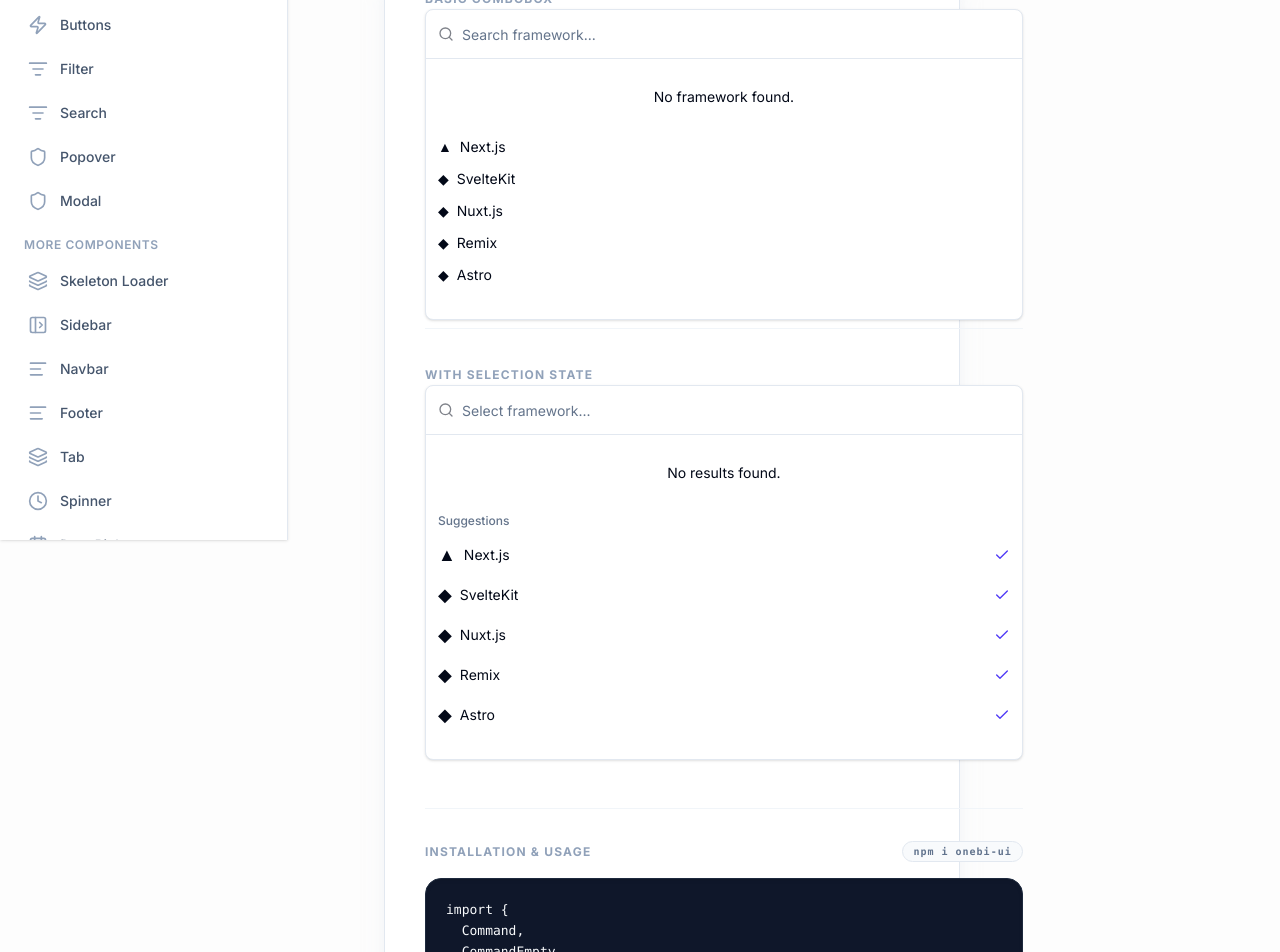
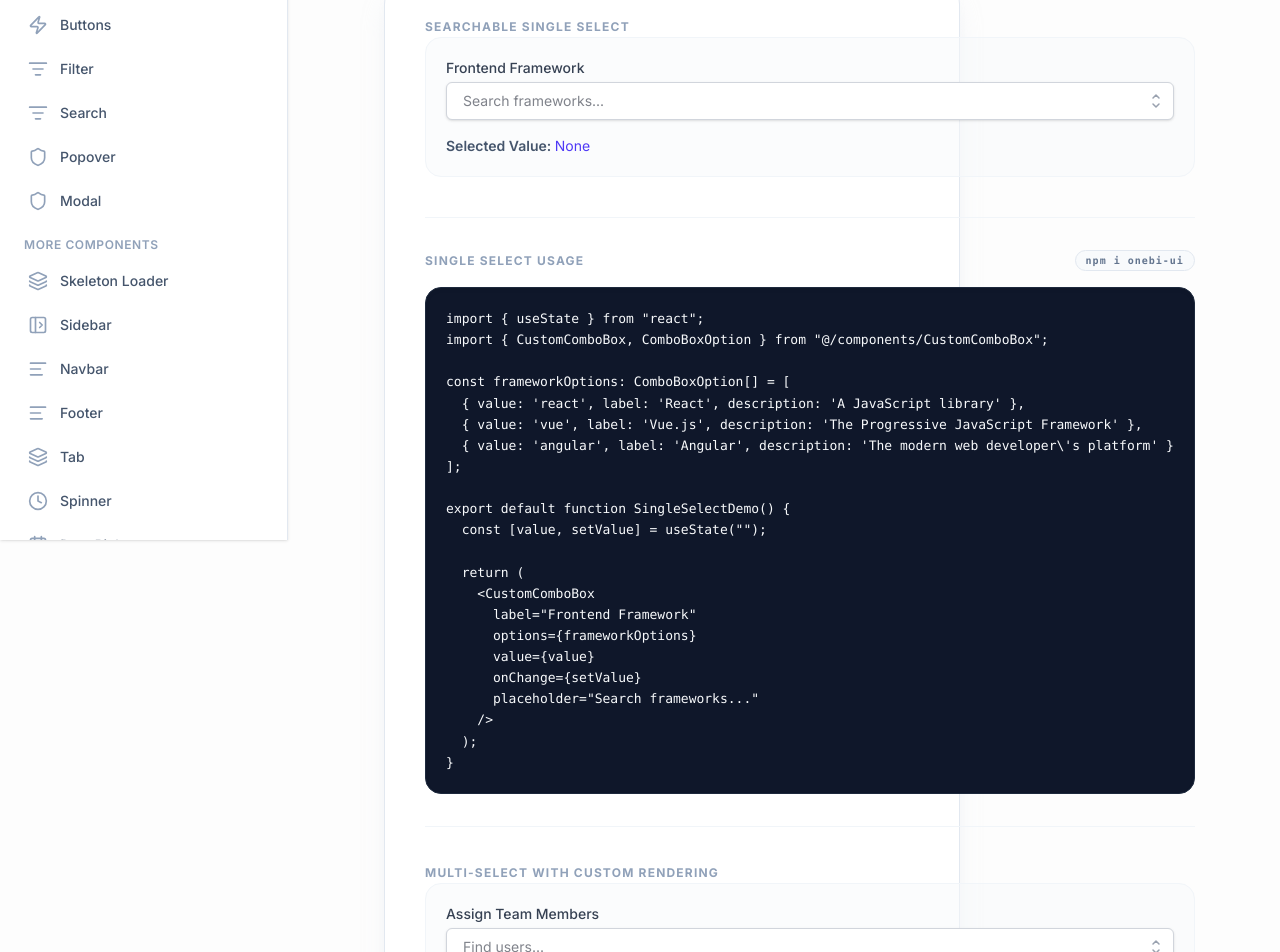
Before and after one commit to OneBI-Software-LLP/Onebi-custom-Components, a Next.js app: page /components/combobox in a window 1280 px wide. Shown: the part 260-1212 px from the top of the page. Built offline with nearby package versions, Linux system fonts and the light colour scheme.

Commit message:
-Created a fully configurable combobox component.

```diff
--- a/src/app/components/combobox/page.tsx
+++ b/src/app/components/combobox/page.tsx
@@ -1,17 +1,17 @@
 "use client";
 
-import React from "react";
-import { Command, CommandDialog, CommandEmpty, CommandGroup, CommandInput, CommandItem, CommandList, CommandSeparator } from "@/components/ui/command";
+import React, { useState } from "react";
+import { CustomComboBox, ComboBoxOption } from "@/components/CustomComboBox";
+import { CustomAvatar } from "@/components/CustomAvatar";
 import { Label } from "@/components/ui/label";
 import { Badge } from "@/components/ui/badge";
 import { Separator } from "@/components/ui/separator";
-import { Check } from "lucide-react";
 
-const CodeBlock = ({ code }: { code: string }) => (
+const CodeBlock = ({ code, title = "Installation & Usage" }: { code: string, title?: string }) => (
   <div className="mt-10 border-t border-slate-100 pt-8">
     <div className="flex items-center justify-between mb-4">
       <Label className="text-xs uppercase tracking-widest text-slate-400 font-bold">
-        Installation & Usage
+        {title}
       </Label>
       <Badge
         variant="outline"
@@ -26,14 +26,31 @@ const CodeBlock = ({ code }: { code: string }) => (
   </div>
 );
 
+const frameworkOptions: ComboBoxOption[] = [
+  { value: 'react', label: 'React', description: 'A JavaScript library for building user interfaces' },
+  { value: 'vue', label: 'Vue.js', description: 'The Progressive JavaScript Framework' },
+  { value: 'angular', label: 'Angular', description: "The modern web developer's platform" },
+  { value: 'svelte', label: 'Svelte', description: 'Cybernetically enhanced web apps' },
+];
+
+const userOptions: ComboBoxOption[] = [
+  {
+    value: '1',
+    label: 'John Doe',
+    icon: <CustomAvatar size="sm" initials="JD" />,
+    description: 'Senior Developer'
+  },
+  {
+    value: '2',
+    label: 'Sarah Smith',
+    icon: <CustomAvatar size="sm" initials="SS" />,
+    description: 'Product Manager'
+  },
+];
+
 export default function ComboboxPage() {
-  const frameworks = [
-    { value: "next.js", label: "Next.js", icon: "▲" },
-    { value: "sveltekit", label: "SvelteKit", icon: "◆" },
-    { value: "nuxt.js", label: "Nuxt.js", icon: "◆" },
-    { value: "remix", label: "Remix", icon: "◆" },
-    { value: "astro", label: "Astro", icon: "◆" },
-  ];
+  const [singleValue, setSingleValue] = useState("");
+  const [multiValue, setMultiValue] = useState<string[]>([]);
 
   return (
     <div className="p-12 lg:p-24">
@@ -41,104 +58,122 @@ export default function ComboboxPage() {
         <div className="space-y-8 animate-in fade-in slide-in-from-bottom-4 duration-500">
           <div className="space-y-2">
             <h2 className="text-4xl font-black tracking-tight text-slate-900">
-              Combobox
+              Custom Combobox
             </h2>
             <p className="text-lg text-slate-500">
-              Searchable dropdown with autocomplete functionality.
+              A highly configurable searchable dropdown with support for single select, multi-select, and custom rendering.
             </p>
           </div>
+
           <div className="grid gap-8 p-10 border border-slate-200 rounded-[2rem] bg-white shadow-xl shadow-slate-200/50 max-w-xl">
+
+            {/* Searchable Single Select */}
             <div className="space-y-4">
               <Label className="text-xs uppercase tracking-widest text-slate-400 font-bold">
-                Basic Combobox
+                Searchable Single Select
               </Label>
-              <Command className="rounded-lg border border-slate-200 shadow-sm">
-                <CommandInput placeholder="Search framework..." className="h-12" />
-                <CommandList>
-                  <CommandEmpty>No framework found.</CommandEmpty>
-                  <CommandGroup>
-                    {frameworks.map((framework) => (
-                      <CommandItem
-                        key={framework.value}
-                        value={framework.value}
-                        className="cursor-pointer"
-                      >
-                        <span className="mr-2">{framework.icon}</span>
-                        {framework.label}
-                      </CommandItem>
-                    ))}
-                  </CommandGroup>
-                </CommandList>
-              </Command>
+              <div className="p-5 border border-slate-100 rounded-2xl bg-slate-50/50">
+                <CustomComboBox
+                  label="Frontend Framework"
+                  options={frameworkOptions}
+                  value={singleValue}
+                  onChange={setSingleValue}
+                  placeholder="Search frameworks..."
+                />
+                <p className="mt-4 text-sm font-semibold text-slate-600">
+                  Selected Value: <span className="text-indigo-600 font-normal">{singleValue || 'None'}</span>
+                </p>
+              </div>
+              <CodeBlock
+                title="Single Select Usage"
+                code={`import { useState } from "react";
+import { CustomComboBox, ComboBoxOption } from "@/components/CustomComboBox";
+
+const frameworkOptions: ComboBoxOption[] = [
+  { value: 'react', label: 'React', description: 'A JavaScript library' },
+  { value: 'vue', label: 'Vue.js', description: 'The Progressive JavaScript Framework' },
+  { value: 'angular', label: 'Angular', description: 'The modern web developer\\'s platform' }
+];
+
+export default function SingleSelectDemo() {
+  const [value, setValue] = useState("");
+
+  return (
+    <CustomComboBox
+      label="Frontend Framework"
+      options={frameworkOptions}
+      value={value}
+      onChange={setValue}
+      placeholder="Search frameworks..."
+    />
+  );
+}`}
+              />
             </div>
+
             <Separator className="bg-slate-100" />
+
+            {/* Multi-Select with Custom Rendering */}
             <div className="space-y-4">
               <Label className="text-xs uppercase tracking-widest text-slate-400 font-bold">
-                With Selection State
+                Multi-Select with Custom Rendering
               </Label>
-              <Command className="rounded-lg border border-slate-200 shadow-sm">
-                <CommandInput placeholder="Select framework..." className="h-12" />
-                <CommandList>
-                  <CommandEmpty>No results found.</CommandEmpty>
-                  <CommandGroup heading="Suggestions">
-                    {frameworks.map((framework) => (
-                      <CommandItem
-                        key={framework.value}
-                        value={framework.value}
-                        className="flex items-center justify-between cursor-pointer"
-                      >
-                        <div className="flex items-center gap-2">
-                          <span className="text-lg">{framework.icon}</span>
-                          {framework.label}
-                        </div>
-                        <Check className="h-4 w-4 text-indigo-600" />
-                      </CommandItem>
-                    ))}
-                  </CommandGroup>
-                </CommandList>
-              </Command>
+              <div className="p-5 border border-slate-100 rounded-2xl bg-slate-50/50">
+                <CustomComboBox
+                  label="Assign Team Members"
+                  multiple
+                  options={userOptions}
+                  value={multiValue}
+                  onChange={setMultiValue}
+                  placeholder="Find users..."
+                />
+                <div className="mt-4 flex flex-wrap gap-2 min-h-[28px]">
+                  {multiValue.length === 0 && <span className="text-sm text-slate-400">No users selected</span>}
+                  {multiValue.map(id => (
+                    <Badge key={id} variant="secondary" className="bg-indigo-100 text-indigo-700 hover:bg-indigo-200">
+                      ID: {id}
+                    </Badge>
+                  ))}
+                </div>
+              </div>
+              <CodeBlock
+                title="Multi-Select Usage"
+                code={`import { useState } from "react";
+import { CustomComboBox, ComboBoxOption } from "@/components/CustomComboBox";
+import { CustomAvatar } from "@/components/CustomAvatar";
+
+const userOptions: ComboBoxOption[] = [
+  {
+    value: '1',
+    label: 'John Doe',
+    icon: <CustomAvatar size="sm" initials="JD" />,
+    description: 'Senior Developer'
+  },
+  {
+    value: '2',
+    label: 'Sarah Smith',
+    icon: <CustomAvatar size="sm" initials="SS" />,
+    description: 'Product Manager'
+  }
+];
+
+export default function MultiSelectDemo() {
+  const [values, setValues] = useState<string[]>([]);
+
+  return (
+    <CustomComboBox
+      label="Assign Team Members"
+      multiple
+      options={userOptions}
+      value={values}
+      onChange={setValues}
+      placeholder="Find users..."
+    />
+  );
+}`}
+              />
             </div>
 
-            <CodeBlock
-              code={`import {
-  Command,
-  CommandEmpty,
-  CommandGroup,
-  CommandInput,
-  CommandItem,
-  CommandList,
-} from "onebi-ui";
-import { Check } from "lucide-react";
-
-export default function ComboboxDemo() {
-  const [selected, setSelected] = useState("");
-
-  return (
-    <Command>
-      <CommandInput placeholder="Search..." />
-      <CommandList>
-        <CommandEmpty>No results.</CommandEmpty>
-        <CommandGroup>
-          {items.map((item) => (
-            <CommandItem
-              key={item.value}
-              value={item.value}
-              onSelect={setSelected}
-            >
-              <Check
-                className={cn(
-                  selected === item.value ? "opacity-100" : "opacity-0"
-                )}
-              />
-              {item.label}
-            </CommandItem>
-          ))}
-        </CommandGroup>
-      </CommandList>
-    </Command>
-  );
-}`}
-            />
           </div>
         </div>
       </div>
--- /dev/null
+++ b/src/components/CustomComboBox.tsx
@@ -0,0 +1,173 @@
+import React, { useState, useRef, useEffect, useMemo } from 'react';
+
+export interface ComboBoxOption {
+  value: string;
+  label: string;
+  description?: string;
+  icon?: React.ReactNode;
+}
+
+export interface ComboBoxProps {
+  options: ComboBoxOption[];
+  value?: string | string[];
+  onChange: (value: any) => void;
+  placeholder?: string;
+  label?: string;
+  multiple?: boolean;
+  disabled?: boolean;
+  error?: string;
+  className?: string;
+}
+
+export const CustomComboBox: React.FC<ComboBoxProps> = ({
+  options,
+  value,
+  onChange,
+  placeholder = "Select an option...",
+  label,
+  multiple = false,
+  disabled = false,
+  error,
+  className = "",
+}) => {
+  const [isOpen, setIsOpen] = useState(false);
+  const [query, setQuery] = useState("");
+  const [activeIndex, setActiveIndex] = useState(-1);
+  const containerRef = useRef<HTMLDivElement>(null);
+  const inputRef = useRef<HTMLInputElement>(null);
+
+  // Filter options based on search query
+  const filteredOptions = useMemo(() => {
+    return query === ""
+      ? options
+      : options.filter((option) =>
+          option.label.toLowerCase().includes(query.toLowerCase())
+        );
+  }, [query, options]);
+
+  // Handle outside clicks to close dropdown
+  useEffect(() => {
+    const handleClickOutside = (event: MouseEvent) => {
+      if (containerRef.current && !containerRef.current.contains(event.target as Node)) {
+        setIsOpen(false);
+      }
+    };
+    document.addEventListener("mousedown", handleClickOutside);
+    return () => document.removeEventListener("mousedown", handleClickOutside);
+  }, []);
+
+  const handleSelect = (option: ComboBoxOption) => {
+    if (multiple) {
+      const currentValues = Array.isArray(value) ? value : [];
+      const newValue = currentValues.includes(option.value)
+        ? currentValues.filter((v) => v !== option.value)
+        : [...currentValues, option.value];
+      onChange(newValue);
+    } else {
+      onChange(option.value);
+      setQuery(option.label);
+      setIsOpen(false);
+    }
+  };
+
+  const handleKeyDown = (e: React.KeyboardEvent) => {
+    if (disabled) return;
+
+    switch (e.key) {
+      case "ArrowDown":
+        e.preventDefault();
+        setIsOpen(true);
+        setActiveIndex((prev) => (prev < filteredOptions.length - 1 ? prev + 1 : prev));
+        break;
+      case "ArrowUp":
+        e.preventDefault();
+        setActiveIndex((prev) => (prev > 0 ? prev - 1 : 0));
+        break;
+      case "Enter":
+        e.preventDefault();
+        if (activeIndex >= 0 && filteredOptions[activeIndex]) {
+          handleSelect(filteredOptions[activeIndex]);
+        }
+        break;
+      case "Escape":
+        setIsOpen(false);
+        break;
+    }
+  };
+
+  return (
+    <div className={`relative w-full ${className}`} ref={containerRef}>
+      {label && <label className="block text-sm font-medium text-gray-700 mb-1">{label}</label>}
+
+      <div className="relative">
+        <input
+          ref={inputRef}
+          type="text"
+          disabled={disabled}
+          className={`w-full px-4 py-2 text-sm border rounded-md shadow-sm transition-all focus:ring-2 focus:ring-blue-500 focus:border-blue-500 outline-none
+            ${disabled ? "bg-gray-100 cursor-not-allowed" : "bg-white"}
+            ${error ? "border-red-500" : "border-gray-300"}
+          `}
+          placeholder={placeholder}
+          value={isOpen ? query : (options.find(o => o.value === value)?.label || query)}
+          onChange={(e) => {
+            setQuery(e.target.value);
+            setIsOpen(true);
+            setActiveIndex(-1);
+          }}
+          onFocus={() => setIsOpen(true)}
+          onKeyDown={handleKeyDown}
+        />
+
+        {/* Dropdown Arrow */}
+        <div className="absolute inset-y-0 right-0 flex items-center pr-2 pointer-events-none">
+          <svg className="h-5 w-5 text-gray-400" viewBox="0 0 20 20" fill="none" stroke="currentColor">
+            <path d="M7 7l3-3 3 3m0 6l-3 3-3-3" strokeWidth="1.5" strokeLinecap="round" strokeLinejoin="round" />
+          </svg>
+        </div>
+      </div>
+
+      {error && <p className="mt-1 text-xs text-red-500">{error}</p>}
+
+      {/* Options List */}
+      {isOpen && !disabled && (
+        <ul className="absolute z-50 w-full mt-1 bg-white border border-gray-200 rounded-md shadow-lg max-h-60 overflow-auto py-1">
+          {filteredOptions.length > 0 ? (
+            filteredOptions.map((option, index) => {
+              const isSelected = multiple
+                ? (Array.isArray(value) && value.includes(option.value))
+                : value === option.value;
+
+              return (
+                <li
+                  key={option.value}
+                  className={`px-4 py-2 text-sm cursor-pointer flex items-center justify-between
+                    ${index === activeIndex ? "bg-blue-50 text-blue-700" : "text-gray-900"}
+                    ${isSelected ? "font-semibold bg-blue-100" : "hover:bg-gray-50"}
+                  `}
+                  onClick={() => handleSelect(option)}
+                  onMouseEnter={() => setActiveIndex(index)}
+                >
+                  <div className="flex items-center gap-3">
+                    {option.icon && <span>{option.icon}</span>}
+                    <div>
+                      <p>{option.label}</p>
+                      {option.description && <p className="text-xs text-gray-500 font-normal">{option.description}</p>}
+                    </div>
+                  </div>
+                  {isSelected && (
+                    <svg className="h-4 w-4 text-blue-600" fill="currentColor" viewBox="0 0 20 20">
+                      <path fillRule="evenodd" d="M16.707 5.293a1 1 0 010 1.414l-8 8a1 1 0 01-1.414 0l-4-4a1 1 0 011.414-1.414L8 12.586l7.293-7.293a1 1 0 011.414 0z" clipRule="evenodd" />
+                    </svg>
+                  )}
+                </li>
+              );
+            })
+          ) : (
+            <li className="px-4 py-3 text-sm text-gray-500 italic">No results found</li>
+          )}
+        </ul>
+      )}
+    </div>
+  );
+};
```
